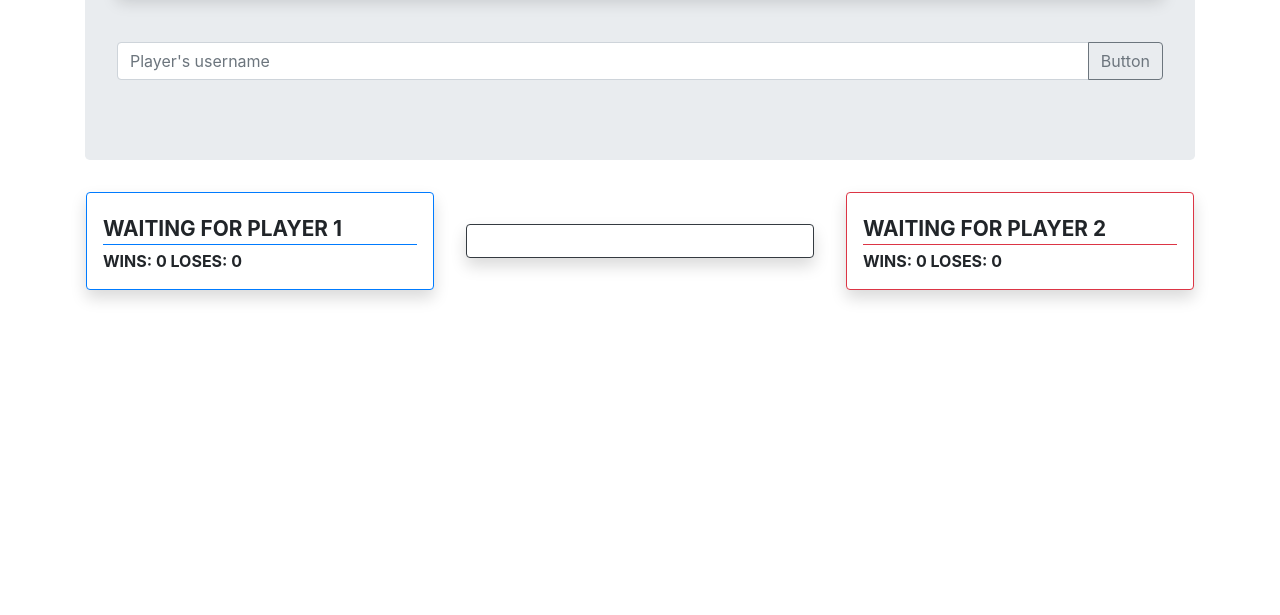
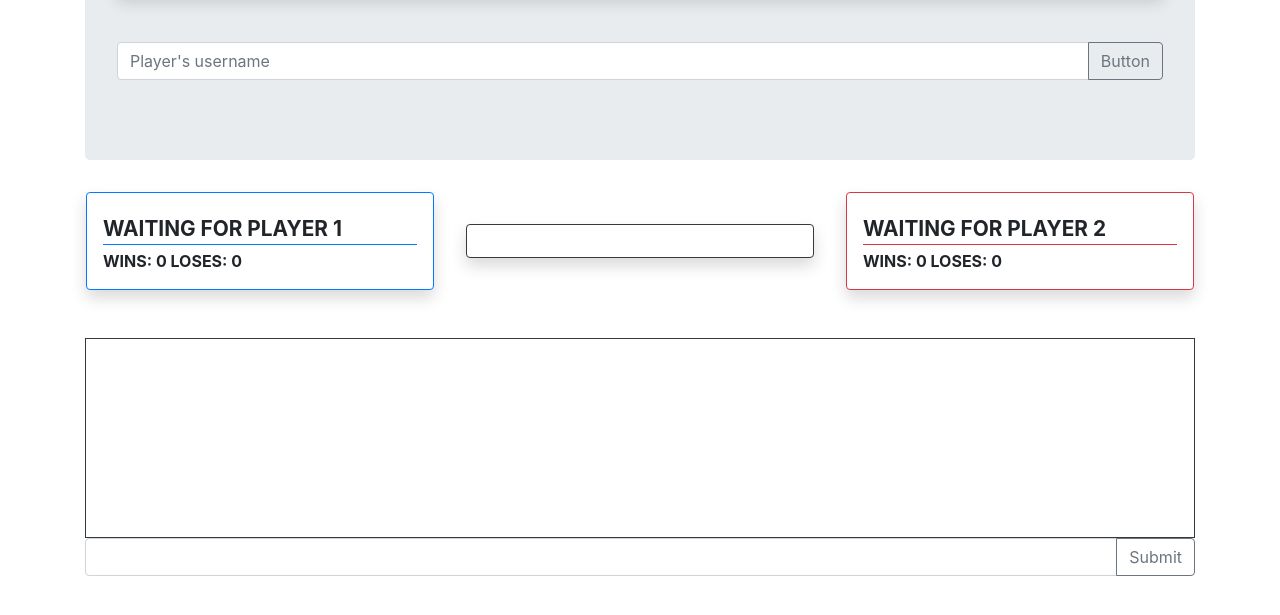
Before and after one commit to spjw99/RPS-Multiplayer, a plain HTML site: page index.html in a window 1280 px wide. Shown: the part 169-784 px from the top of the page. Drawn offline with nearby package versions, Linux system fonts and the light colour scheme; no server answers.

Commit message:
Update index.html
second commit

```diff
--- a/index.html
+++ b/index.html
@@ -11,6 +11,9 @@
     <style>
     .name, .rock, .paper, .scissors{cursor:pointer;font-size:1.3em;}
     .p1_rps, .p2_rps, .p1_selected, .p2_selected {display:none;}
+    .blue{color: blue; font-size:20px;}
+    .red{color: red; font-size:20px;}
+    .chat_scr{height:200px;overflow-y: scroll}
     </style>
 </head>
 <body>
@@ -25,6 +28,7 @@
                         <button class="btn btn-outline-secondary player_name_btn" type="button" id="button-addon2">Button</button>
                         </div>
                     </div>
+                    <div class="turn_msg"></div>
               </div>
             </div>
 
@@ -52,6 +56,15 @@
               </div>
             </div>
         </div>
+        <div class="container">
+            <div class="chat_scr border border-dark"></div>
+            <div class="input-group mb-3">
+                <input type="text" class="form-control chat_input" placeholder="" aria-label="" aria-describedby="button-addon2">
+                <div class="input-group-append">
+                    <button class="btn btn-outline-secondary chat_submit_btn" type="button" id="button-addon2">Submit</button>
+                </div>
+            </div>
+        </div>
     </body>
     <script src="https://code.jquery.com/jquery-3.2.1.min.js"></script>
     <script src="https://cdnjs.cloudflare.com/ajax/libs/twitter-bootstrap/4.1.2/js/bootstrap.min.js"></script>
```
Lines whose indentation alone changed are shown as unchanged.
